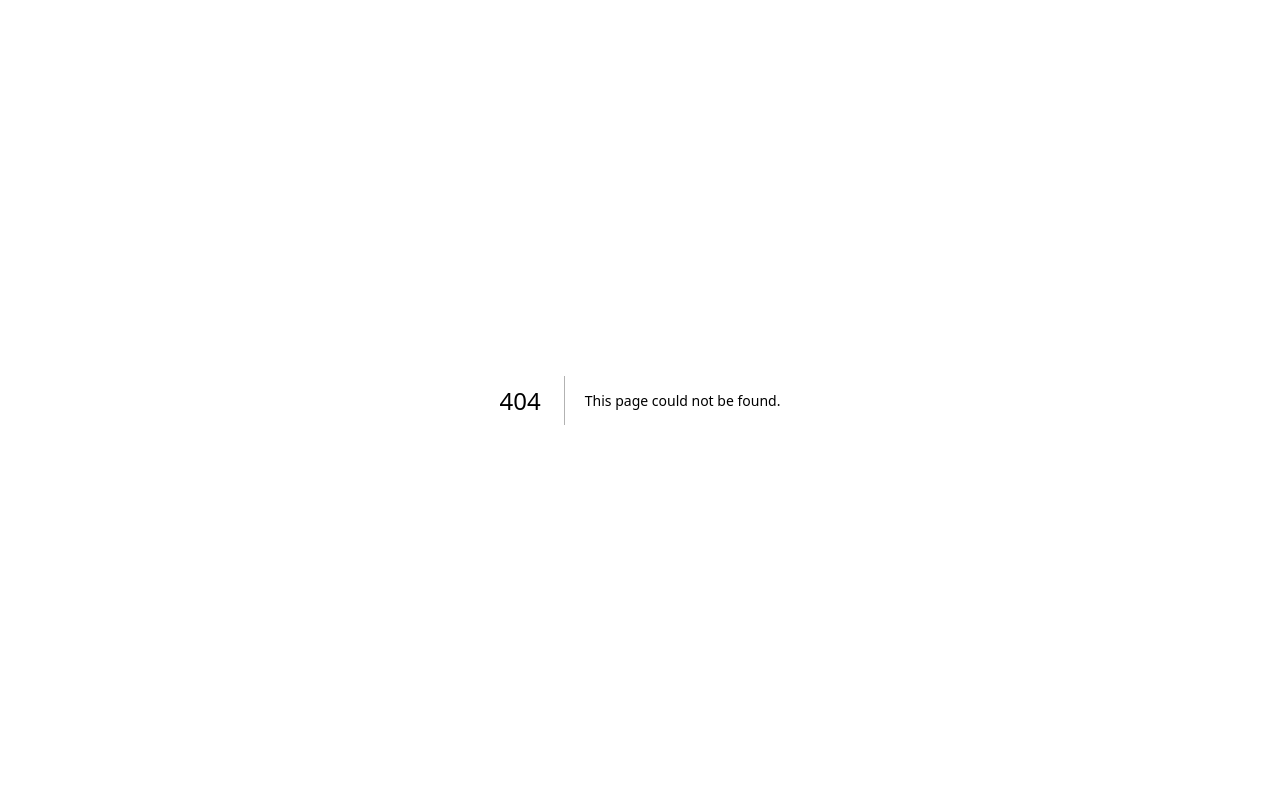
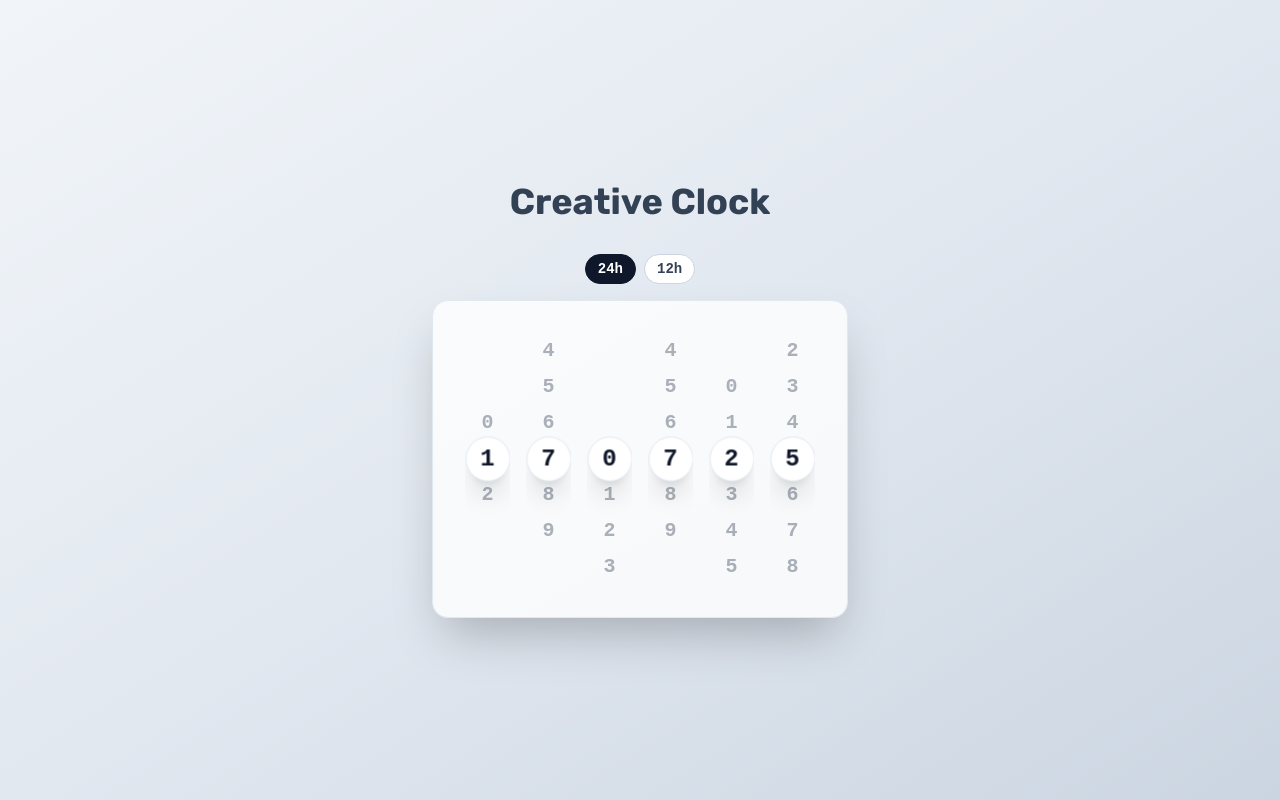
Before and after one commit to dj21-vicky21/UI_Challenges, a Next.js app: page /creative-clock in a window 1280 px wide. Before the commit this address had no page. Built offline with nearby package versions, Linux system fonts and the light colour scheme.

Commit message:
Add CreativeClock component with 12/24 hour toggle functionality and digit slider animation; create page layout for CreativeClock with styling enhancements.

```diff
--- /dev/null
+++ b/app/creative-clock/CreativeClock.jsx
@@ -0,0 +1,113 @@
+'use client'
+
+import React, { useEffect, useState } from 'react';
+
+function getTimeDigits(is24) {
+  const now = new Date();
+  let h = now.getHours();
+  if (!is24) h = h % 12 || 12;
+  const m = now.getMinutes();
+  const s = now.getSeconds();
+  const hStr = h.toString().padStart(2, '0');
+  const mStr = m.toString().padStart(2, '0');
+  const sStr = s.toString().padStart(2, '0');
+  return [
+    hStr[0], hStr[1], mStr[0], mStr[1], sStr[0], sStr[1]
+  ];
+}
+
+function getDigitRange(index, is24) {
+  if (index === 0) return is24 ? [0, 1, 2] : [0, 1];
+  if (index === 2 || index === 4) return [0, 1, 2, 3, 4, 5];
+  if (!is24 && index === 1) return [1,2,3,4,5,6,7,8,9,0,1,2]; // 12-hour mode, second digit can be 0-2 for 10-12, 1-9 for 01-09
+  return [0,1,2,3,4,5,6,7,8,9];
+}
+
+const DIGIT_HEIGHT = 36; // px
+const VISIBLE_DIGITS = 7; // 3 above, 1 center, 3 below
+const HIGHLIGHT_SIZE = 45; // px
+
+function SliderDigit({ digit, index, is24 }) {
+  const range = getDigitRange(index, is24);
+  const digitIdx = range.indexOf(Number(digit));
+  const centerIdx = Math.floor(VISIBLE_DIGITS / 2);
+
+  // Calculate padding above and below
+  let displayDigits = [];
+  for (let i = digitIdx - centerIdx; i <= digitIdx + centerIdx; i++) {
+    if (i < 0 || i >= range.length) {
+      displayDigits.push('');
+    } else {
+      displayDigits.push(range[i]);
+    }
+  }
+
+  const visibleHeight = VISIBLE_DIGITS * DIGIT_HEIGHT;
+  const translateY = 0;
+
+  return (
+    <div className="relative flex flex-col items-center" style={{ height: visibleHeight, width: HIGHLIGHT_SIZE }}>
+      {/* Digits column with overflow hidden */}
+      <div className="relative w-full h-full flex items-center justify-center overflow-hidden">
+        <div
+          className="flex flex-col items-center transition-transform duration-500 will-change-transform w-full"
+          style={{
+            transform: `translateY(${translateY}px)`
+          }}
+        >
+          {displayDigits.map((n, i) => (
+            <span
+              key={i}
+              className={`text-slate-700 text-xl font-mono font-extrabold h-[${DIGIT_HEIGHT}px] flex items-center justify-center w-full select-none transition-colors duration-300 ${i === centerIdx && n !== '' ? 'text-slate-900' : 'opacity-40'}`}
+              style={{ height: `${DIGIT_HEIGHT}px`, lineHeight: `${DIGIT_HEIGHT}px` }}
+            >
+              {n}
+            </span>
+          ))}
+        </div>
+        {/* Static highlight */}
+        <div className="absolute left-1/2 top-1/2 -translate-x-1/2 -translate-y-1/2 z-10 pointer-events-none" style={{ width: HIGHLIGHT_SIZE, height: HIGHLIGHT_SIZE }}>
+          <div className="w-full h-full rounded-full bg-white shadow-xl border border-slate-200 flex items-center justify-center text-2xl font-extrabold text-slate-900 font-mono backdrop-blur-md">
+            {digit}
+          </div>
+        </div>
+      </div>
+    </div>
+  );
+}
+
+export default function CreativeClock() {
+  const [is24, setIs24] = useState(true);
+  const [digits, setDigits] = useState(getTimeDigits(is24));
+
+  useEffect(() => {
+    const interval = setInterval(() => {
+      setDigits(getTimeDigits(is24));
+    }, 1000);
+    return () => clearInterval(interval);
+  }, [is24]);
+
+  return (
+    <div className="flex flex-col items-center">
+      <div className="mb-4 flex gap-2 items-center">
+        <button
+          className={`px-3 py-1 rounded-full font-mono text-sm font-bold border transition-colors duration-200 ${is24 ? 'bg-slate-900 text-white border-slate-900' : 'bg-white text-slate-700 border-slate-300 hover:bg-slate-100'}`}
+          onClick={() => setIs24(true)}
+        >
+          24h
+        </button>
+        <button
+          className={`px-3 py-1 rounded-full font-mono text-sm font-bold border transition-colors duration-200 ${!is24 ? 'bg-slate-900 text-white border-slate-900' : 'bg-white text-slate-700 border-slate-300 hover:bg-slate-100'}`}
+          onClick={() => setIs24(false)}
+        >
+          12h
+        </button>
+      </div>
+      <div className="flex items-end justify-center gap-4 bg-white/80 rounded-2xl p-8 shadow-2xl border border-slate-200">
+        {digits.map((digit, i) => (
+          <SliderDigit key={i} digit={digit} index={i} is24={is24} />
+        ))}
+      </div>
+    </div>
+  );
+}
--- /dev/null
+++ b/app/creative-clock/page.jsx
@@ -0,0 +1,12 @@
+'use client'
+
+import CreativeClock from './CreativeClock';
+
+export default function Page() {
+  return (
+    <div className="min-h-screen flex flex-col items-center justify-center bg-gradient-to-br from-slate-100 via-slate-200 to-slate-300 p-4">
+      <h1 className="text-3xl md:text-4xl font-bold mb-8 text-slate-700">Creative Clock</h1>
+      <CreativeClock />
+    </div>
+  );
+}
```
